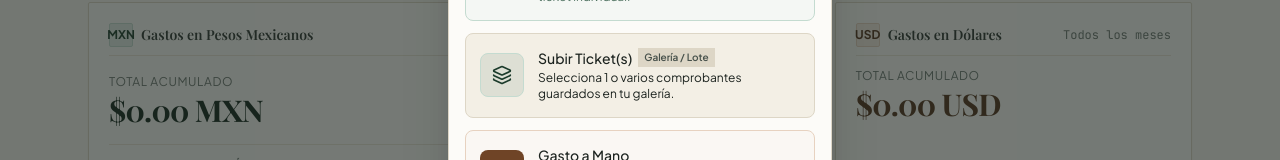
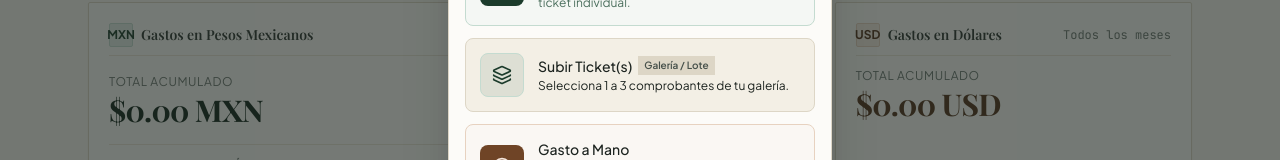
Before and after one commit to ceda007-gif/Gastos, a React (Vite) app: page / in a window 1280 px wide. Both pictures are taken after a click on the button "Nuevo Gasto". Shown: the part 327-487 px from the top of the page. Built offline with nearby package versions, Linux system fonts and the light colour scheme; no server answers; a web font is replaced by a local one.

Commit message:
Actualizar texto a: Selecciona 1 a 3 comprobantes de tu galeria

```diff
--- a/src/components/AddActionModal.tsx
+++ b/src/components/AddActionModal.tsx
@@ -152,7 +152,7 @@ export const AddActionModal: React.FC<AddActionModalProps> = ({
                 </span>
               </div>
               <p className="text-xs text-ink-600 mt-0.5 leading-snug">
-                Selecciona 1 o varios comprobantes guardados en tu galería.
+                Selecciona 1 a 3 comprobantes de tu galería.
               </p>
             </div>
           </button>
```
